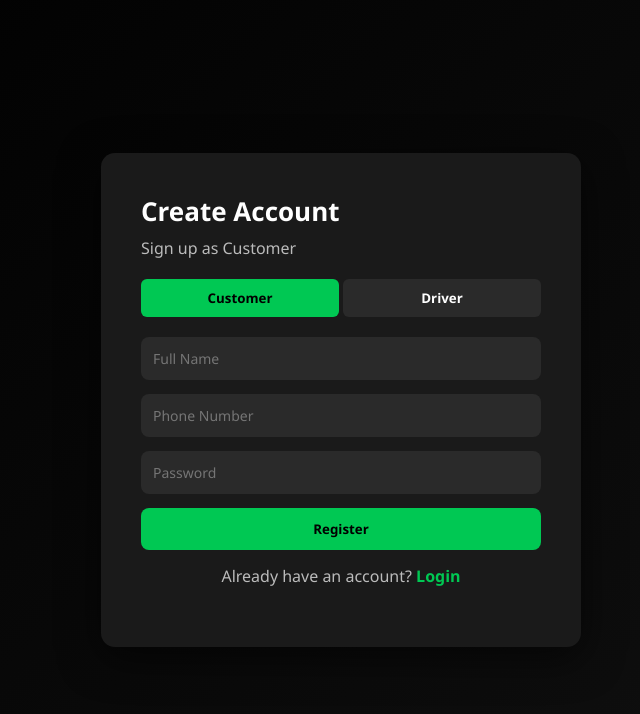
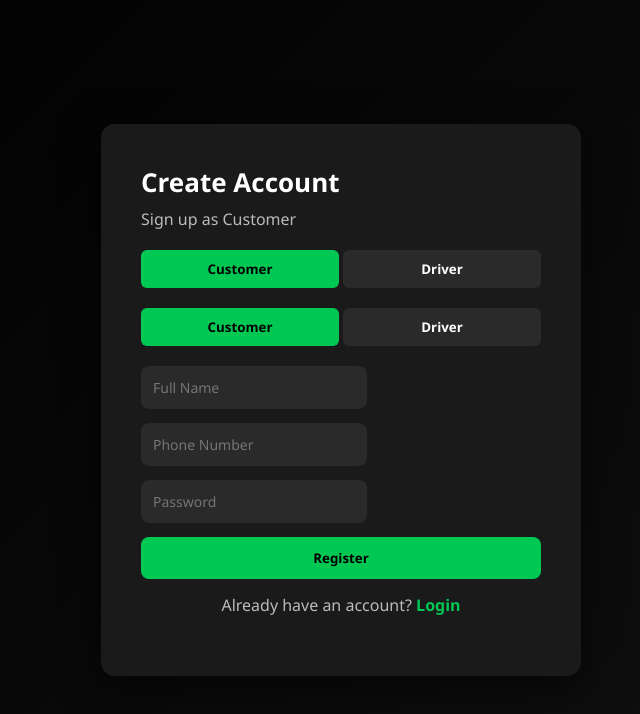
Before and after one commit to mzazitech/fronted, a Next.js app: page /register in a window 1280 px wide. Shown: the top 714 px of the page, without its empty margins (299-939 px from the left). Built offline with nearby package versions, Linux system fonts and the light colour scheme.

Commit message:
Update page.tsx

```diff
--- a/app/register/page.tsx
+++ b/app/register/page.tsx
@@ -116,8 +116,27 @@ export default function Register() {
         </div>
 
         <form onSubmit={handleRegister}>
+  {/* ROLE SWITCH BUTTONS */}
+  <div className="role-switch">
+    <button
+      type="button"
+      className={role === "customer" ? "active" : ""}
+      onClick={() => setRole("customer")}
+    >
+      Customer
+    </button>
+    <button
+      type="button"
+      className={role === "driver" ? "active" : ""}
+      onClick={() => setRole("driver")}
+    >
+      Driver
+    </button>
+  </div>
+
+  {/* CONDITIONAL FIELDS */}
   {role === "customer" && (
-            <>
+    <div className="customer-fields">
       <input
         type="text"
         name="name"
@@ -139,11 +158,11 @@ export default function Register() {
         value={form.password}
         onChange={handleChange}
       />
-            </>
+    </div>
   )}
 
   {role === "driver" && (
-            <>
+    <div className="driver-fields">
       <input
         type="text"
         name="name"
@@ -176,7 +195,7 @@ export default function Register() {
       <label>ID Picture:</label>
       <input type="file" name="idPic" onChange={handleChange} />
 
-              <label>Valid License Picture:</label>
+      <label>License Picture:</label>
       <input type="file" name="licensePic" onChange={handleChange} />
 
       <input
@@ -186,7 +205,6 @@ export default function Register() {
         value={form.vehiclePlate}
         onChange={handleChange}
       />
-
       <select name="vehicleType" value={form.vehicleType} onChange={handleChange}>
         <option value="Taxi">Taxi</option>
         <option value="Boda">Boda</option>
@@ -194,9 +212,10 @@ export default function Register() {
 
       <label>Insurance Document:</label>
       <input type="file" name="insurancePic" onChange={handleChange} />
-            </>
+    </div>
   )}
 
+  {/* ERROR / SUCCESS MESSAGES */}
   {error && <div className="error">{error}</div>}
   {success && <div className="success">{success}</div>}
 
```
Lines whose indentation alone changed are shown as unchanged.
